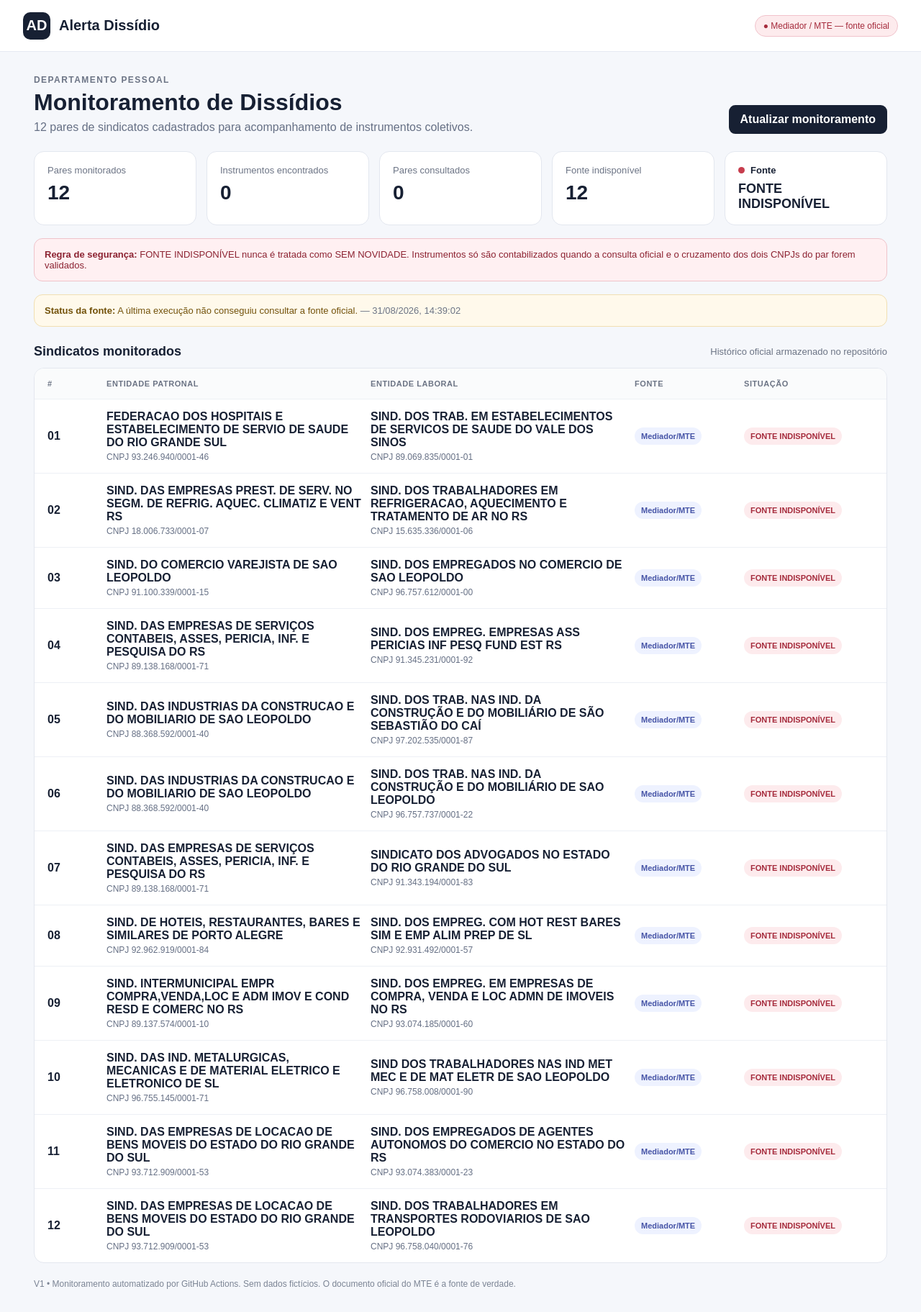
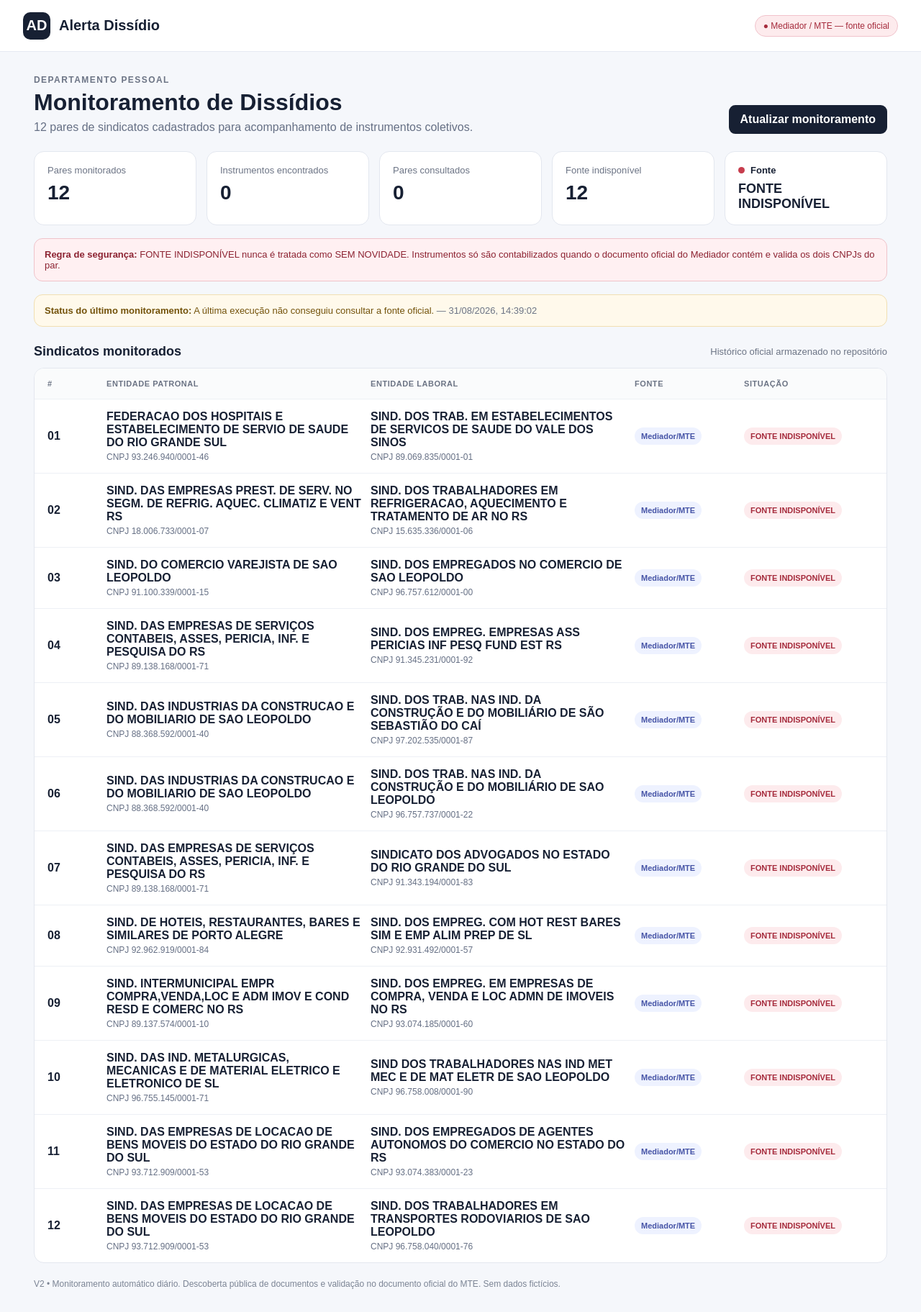
Before and after one commit to deborasamara96-hash/alerta-dissidio-, a Next.js app: page / in a window 1280 px wide. Shown: the whole page at 72% size. Built offline with nearby package versions, Linux system fonts and the light colour scheme.

Commit message:
fix: dashboard uses validated stored results and no longer marks 403 live check as failure

```diff
--- a/app/page.tsx
+++ b/app/page.tsx
@@ -25,33 +25,33 @@ export default function Home(){
  const [source,setSource]=useState<{status:string;message?:string;checkedAt?:string}|null>(null)
  const [store,setStore]=useState<Store|null>(null)
  const load=async()=>{
-   const [r,s]=await Promise.all([fetch('/api/results',{cache:'no-store'}),fetch('/api/monitor',{cache:'no-store'})])
+   const [r,s]=await Promise.all([fetch('/api/results?ts='+Date.now(),{cache:'no-store'}),fetch('/api/monitor?ts='+Date.now(),{cache:'no-store'})])
    const data=await r.json(); const health=await s.json(); setStore(data); setSource(health)
  }
  useEffect(()=>{load().catch(()=>{})},[])
- const check=async()=>{setChecking(true);try{await load()}catch{setSource({status:'FONTE INDISPONÍVEL',message:'Não foi possível consultar o servidor.'})}finally{setChecking(false)}}
- const unavailable=source?.status==='FONTE INDISPONÍVEL'||store?.overallStatus==='FONTE INDISPONÍVEL'
+ const check=async()=>{setChecking(true);try{await load()}catch{setSource({status:'FONTE INDISPONÍVEL',message:'Não foi possível carregar o último monitoramento.'})}finally{setChecking(false)}}
+ const unavailable=store?.overallStatus==='FONTE INDISPONÍVEL'
  const consulted=store?.pairs?.filter(p=>p.status==='CONSULTADO')||[]
  const instruments=consulted.reduce((n,p)=>n+(p.instrumentos?.length||0),0)
  return <main className="shell">
   <header className="topbar"><div className="brand"><span className="brandMark">AD</span> Alerta Dissídio</div><span className={unavailable?'sourceBadge offline':'sourceBadge'}>● Mediador / MTE — fonte oficial</span></header>
   <div className="content">
-   <section className="hero"><div><div className="eyebrow">Departamento Pessoal</div><h1>Monitoramento de Dissídios</h1><p>12 pares de sindicatos cadastrados para acompanhamento de instrumentos coletivos.</p></div><button className="refresh" onClick={check} disabled={checking}>{checking?'Consultando…':'Atualizar monitoramento'}</button></section>
+   <section className="hero"><div><div className="eyebrow">Departamento Pessoal</div><h1>Monitoramento de Dissídios</h1><p>12 pares de sindicatos cadastrados para acompanhamento de instrumentos coletivos.</p></div><button className="refresh" onClick={check} disabled={checking}>{checking?'Atualizando…':'Atualizar monitoramento'}</button></section>
    <section className="grid">
     <div className="card"><div className="muted">Pares monitorados</div><div className="metric">12</div></div>
     <div className="card"><div className="muted">Instrumentos encontrados</div><div className="metric">{store?instruments:'—'}</div></div>
     <div className="card"><div className="muted">Pares consultados</div><div className="metric">{store?consulted.length:'—'}</div></div>
     <div className="card"><div className="muted">Fonte indisponível</div><div className="metric">{store?store.pairs.filter(p=>p.status==='FONTE INDISPONÍVEL').length:'—'}</div></div>
-    <div className="card"><div className="status"><span className={`dot ${unavailable?'red':'warn'}`}/> Fonte</div><div className="metric" style={{fontSize:18}}>{unavailable?'FONTE INDISPONÍVEL':source?.status||'Aguardando consulta'}</div></div>
+    <div className="card"><div className="status"><span className={`dot ${unavailable?'red':'warn'}`}/> Fonte</div><div className="metric" style={{fontSize:18}}>{unavailable?'FONTE INDISPONÍVEL':source?.status||'Aguardando monitoramento'}</div></div>
    </section>
-   <div className={unavailable?'notice danger':'notice'}><strong>Regra de segurança:</strong> FONTE INDISPONÍVEL nunca é tratada como SEM NOVIDADE. Instrumentos só são contabilizados quando a consulta oficial e o cruzamento dos dois CNPJs do par forem validados.</div>
-   {source?.message&&<div className="notice"><strong>Status da fonte:</strong> {source.message} {source.checkedAt&&<span className="muted"> — {new Date(source.checkedAt).toLocaleString('pt-BR')}</span>}</div>}
+   <div className={unavailable?'notice danger':'notice'}><strong>Regra de segurança:</strong> FONTE INDISPONÍVEL nunca é tratada como SEM NOVIDADE. Instrumentos só são contabilizados quando o documento oficial do Mediador contém e valida os dois CNPJs do par.</div>
+   {source?.message&&<div className="notice"><strong>Status do último monitoramento:</strong> {source.message} {source.checkedAt&&<span className="muted"> — {new Date(source.checkedAt).toLocaleString('pt-BR')}</span>}</div>}
    <section className="section"><div className="sectionTitle"><h2>Sindicatos monitorados</h2><span className="muted">Histórico oficial armazenado no repositório</span></div>
     <div className="table"><div className="row head"><div>#</div><div>Entidade patronal</div><div>Entidade laboral</div><div>Fonte</div><div>Situação</div></div>
-    {pairs.map(p=>{const r=store?.pairs?.find(x=>x.id===p[0]);const off=r?.status==='FONTE INDISPONÍVEL';const count=r?.instrumentos?.length||0;return <div className="row" key={p[0]}><div className="pair">{p[0]}</div><div><strong>{p[3]}</strong><div className="cnpj">CNPJ {p[1]}</div></div><div><strong>{p[4]}</strong><div className="cnpj">CNPJ {p[2]}</div></div><div><span className="tag">Mediador/MTE</span></div><div><span className={`tag ${off?'offline':'pending'}`}>{off?'FONTE INDISPONÍVEL':r?`${count} instrumento(s) validado(s)`:'Não consultado'}</span></div></div>})}
+    {pairs.map(p=>{const r=store?.pairs?.find(x=>x.id===p[0]);const off=r?.status==='FONTE INDISPONÍVEL';const count=r?.instrumentos?.length||0;return <div className="row" key={p[0]}><div className="pair">{p[0]}</div><div><strong>{p[3]}</strong><div className="cnpj">CNPJ {p[1]}</div></div><div><strong>{p[4]}</strong><div className="cnpj">CNPJ {p[2]}</div></div><div><span className="tag">Mediador/MTE</span></div><div><span className={`tag ${off?'offline':r?'':'pending'}`}>{off?'FONTE INDISPONÍVEL':r?`${count} instrumento(s) validado(s)`:'Aguardando execução automática'}</span></div></div>})}
     </div>
    </section>
-   <div className="footer">V1 • Monitoramento automatizado por GitHub Actions. Sem dados fictícios. O documento oficial do MTE é a fonte de verdade.</div>
+   <div className="footer">V2 • Monitoramento automático diário. Descoberta pública de documentos e validação no documento oficial do MTE. Sem dados fictícios.</div>
   </div>
  </main>
 }
```
